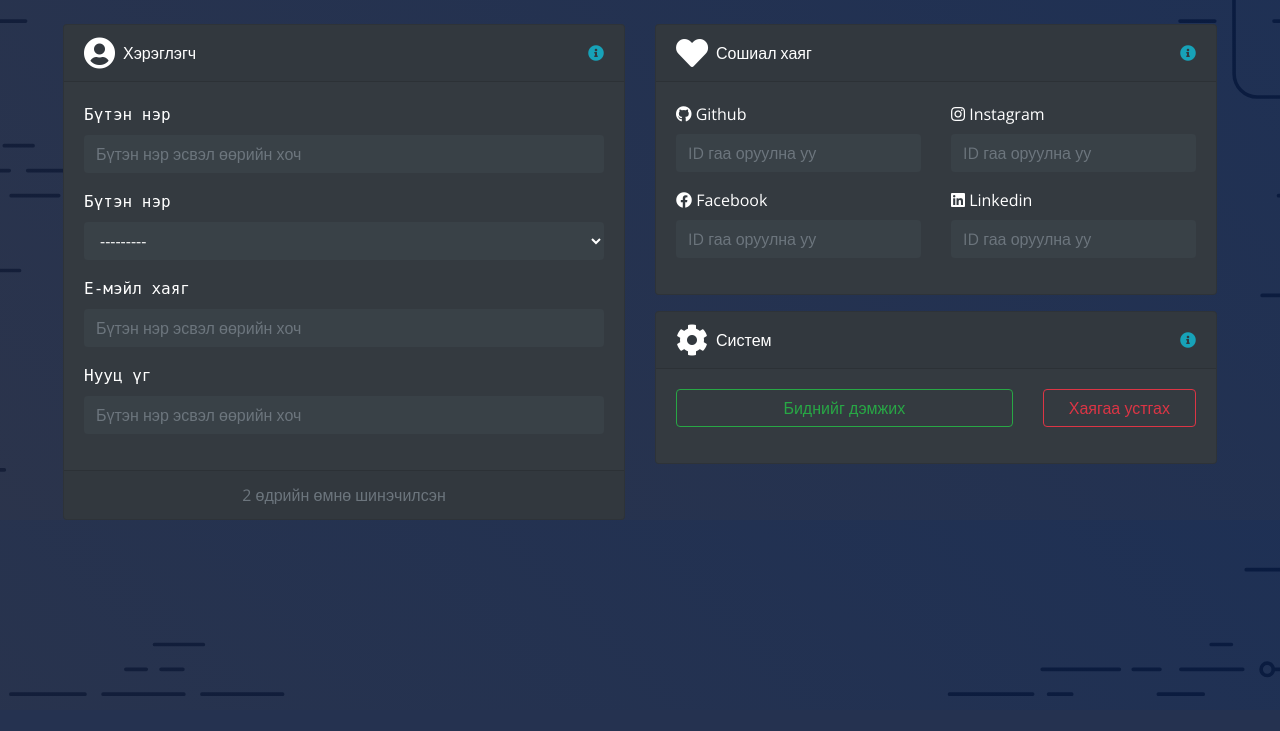
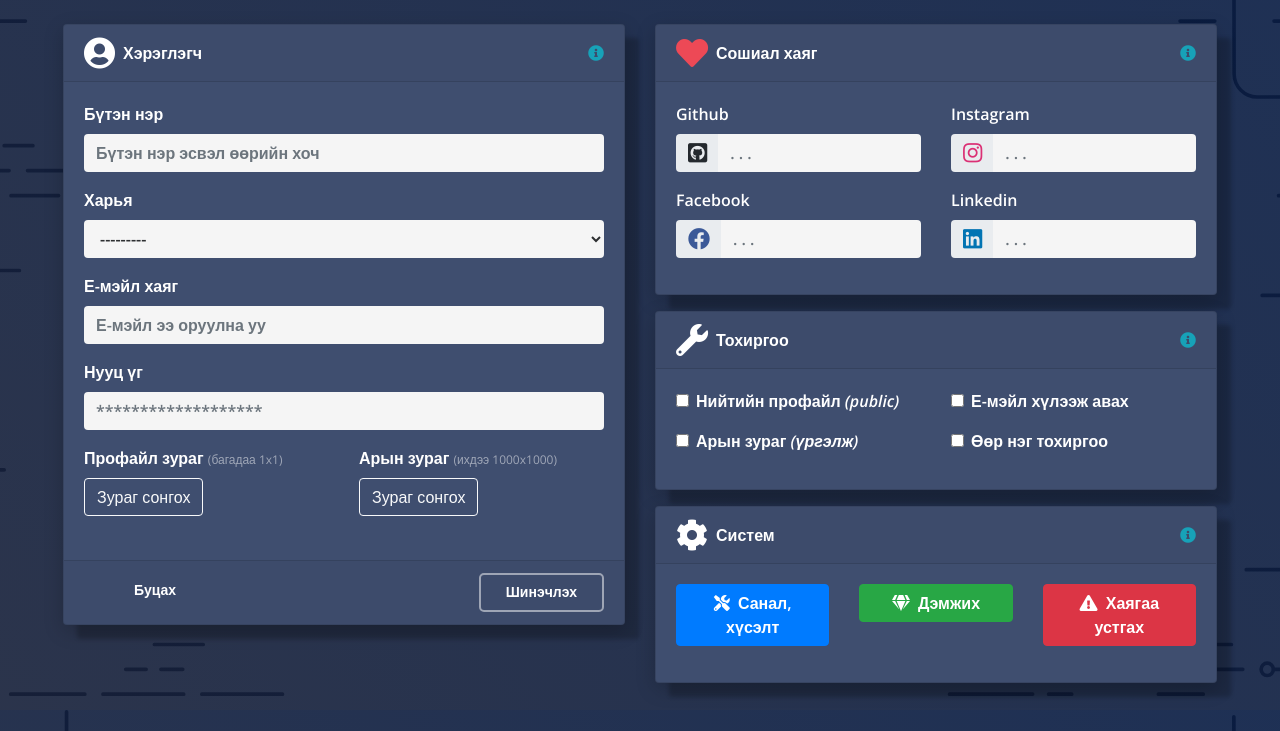
Before and after one commit to EnhboldH/OyuBook, a Django app: template src/backend/design/templates/users/profile-update.html in a window 1280 px wide. Shown: the part 90-821 px from the top of the page. Before the commit the page ends 786 px from the top, so only its background shows below. Run offline with Django 3.2, Linux system fonts and the light colour scheme; the template is opened without the code that fills it: values that come from a table or form of the project are taken from there, others are empty; the visitor is signed in with stand-in values (Sample User, id 1); some libraries are stand-ins or nearby versions.

Commit message:
updating user update page

```diff
--- a/src/backend/design/static/css/users/profile-update.css
+++ b/src/backend/design/static/css/users/profile-update.css
@@ -0,0 +1,74 @@
+body {
+  color: rgba(255, 255, 255, 1);
+}
+.profile-input {
+  box-shadow: none;
+  color: #2d2f31;
+  font-weight: 600;
+  border-radius: 4px;
+  background-color: rgba(245, 245, 245, 1);
+  border: none;
+}
+.input-label {
+  font-family: Open Sans, sans-serif;
+  font-weight: 550;
+}
+._back-btn {
+  border: none;
+}
+._back-btn:hover {
+  color: #bdbade;
+}
+.card {
+  background-color: #3f4e6f;
+  box-shadow: 14px 14px 4px 0 rgba(0, 0, 0, 0.2), 0 6px 20px 0 rgba(0, 0, 0, 0.19);
+}
+.card-header span {
+  font-family: Open Sans, sans-serif;
+  font-weight: 700;
+}
+.fa-user-circle:hover {
+  color: #ed4956;
+}
+.fa-heart {
+  color: #ed4956;
+}
+.fa-linkedin {
+  color: #0274b3;
+}
+.fa-github-square {
+  color: #24292e;
+}
+.fa-instagram {
+  color: #db3075;
+}
+.fa-facebook {
+  color: #3b5998;
+}
+.input-group-text {
+  background-color: #e9ecef;
+  border: none;
+}
+.fab {
+  font-size: 22px;
+}
+.border-success {
+  border-width: 2px !important;
+}
+.btn-default {
+  color: #949ba2;
+  background-color: transparent;
+  border-color: #505863;
+}
+.label-default {
+  background-color: #343c41;
+  font-family: Ubuntu Mono,monospace;
+  font-size: 12px;
+}
+._help-text {
+  font-size: 12px;
+  color: rgba(255, 255, 255, 0.5);
+}
+.form-control-file {
+  display: none;
+}
--- a/src/backend/design/templates/users/profile-update.html
+++ b/src/backend/design/templates/users/profile-update.html
@@ -3,44 +3,12 @@
 {% block stylesheets %}
   <link href="{% static 'css/users/profile-update.css' %}" rel="stylesheet">
 {% endblock %}
-{% block style %}
-<style>
-body {
-  color: white;
-}
-
-._profile {
-  background-color:rgba(0, 0, 0, 0.3);
-}
-.text-accent {
-    color: #9acc14;
-}
-.profile-input {
-  box-shadow: none;
-  color: #fff;
-  border-radius: 4px;
-  background-color: #394147;
-  border: none;
-}
-.profile-input:focus {
-  box-shadow: none;
-  color: #fff;
-  border-radius: 4px;
-  background-color: #394147;
-  border: none;
-}
-
-.link-input {
-  height: 30px;
-}
-</style>
-{% endblock %}
 {% block content %}
-<section id="main" class="d-flex">
+<section id="main" class="d-flex mb-5">
   <div class="container-fluid ml-5 mr-5 mt-4">
     <div class="row">
       <div class="col-6">
-        <div class="card bg-dark">
+        <div class="card">
           <div class="card-header">
             <div class="d-flex">
               <i class="fas fa-user-circle fa-2x"></i>
@@ -55,41 +23,62 @@ body {
             </div>
           </div>
           <div class="card-body">
-            <form method="post">
-              {% csrf_token %}
             <div class="form-group">
               <label>
-                  <span style="font-family: Ubuntu, Monospace;">Бүтэн нэр</span>
+                <span class="input-label">Бүтэн нэр</span>
               </label>
               {{ form.fullname }}
             </div>
             <div class="form-group">
               <label class="control-label">
-                  <span style="font-family: Ubuntu, Monospace;">Бүтэн нэр</span>
+                <span class="input-label">Харья</span>
               </label>
               {{ form.region }}
             </div>
-            </form>
             <div class="form-group">
               <label class="control-label">
-                <span style="font-family: Ubuntu, Monospace;">Е-мэйл хаяг</span>
+                <span class="input-label">Е-мэйл хаяг</span>
               </label>
-              {{ form.fullname }}
+              <input type="text" name="asd" maxlength="128" class="form-control profile-input" placeholder="Е-мэйл ээ оруулна уу" id="asd">
             </div>
             <div class="form-group">
               <label class="control-label">
-                <span style="font-family: Ubuntu, Monospace;">Нууц үг</span>
+                <span class="input-label">Нууц үг</span>
               </label>
-              {{ form.fullname }}
+              <input type="password" class="form-control profile-input" placeholder="*******************">
+            </div>
+            <div class="row">
+              <div class="form-group col-6">
+                <label class="control-label" for="avatar">
+                  <span class="input-label">Профайл зураг</span>
+                </label>
+                <span class="_help-text">(багадаа 1x1)</span>
+                <br>
+                <label class="btn btn-outline-light">
+                  <input id="avatar" type="file" onchange="$('#upload-file-avatar').text($(this).val());" class="form-control-file">Зураг сонгох
+                </label>
+                <span class="label label-default" id="upload-file-avatar"></span>
+              </div>
+              <div class="form-group col-6">
+                <label class="control-label" for="background_image">
+                  <span class="input-label">Арын зураг</span>
+                </label>
+                <span class="_help-text">(ихдээ 1000x1000)</span>
+                <label class="btn btn-outline-light" for="background_image">
+                  <input class="form-control-file" id="background_image" name="background_image" type="file" onchange="$('#upload-file-background').text($(this).val());">Зураг сонгох
+                </label>
+                <span class="label label-default" id="upload-file-background"></span>
               </div>
             </div>
-          <div class="card-footer text-muted text-center">
-            2 өдрийн өмнө шинэчилсэн
+          </div>
+          <div class="card-footer">
+            <a href="" class="btn get-btn float-left _back-btn">Буцах</a>
+            <button type="submit" class="btn get-btn float-right">Шинэчлэх</button>
           </div>
         </div>
       </div>
       <div class="col-6">
-        <div class="card bg-dark">
+        <div class="card">
           <div class="card-header">
             <div class="d-flex">
               <i class="fas fa-heart fa-2x"></i>
@@ -104,48 +93,110 @@ body {
             </div>
           </div>
           <div class="card-body">
-            <form method="post">
-              {% csrf_token %}
             <div class="row">
               <div class="form-group col-6">
                 <label class="control-label">
-                    <span>
-                      <i class="fab fa-github"></i> Github
-                    </span>
+                  <span class="input-label">Github</span>
                 </label>
+                <div class="input-group mb-3">
+                  <div class="input-group-prepend">
+                    <span class="input-group-text"><i class="fab fa-github-square"></i></span>
+                  </div>
                   {{ form.github_link }}
+                </div>
               </div>
               <div class="form-group col-6">
                 <label class="control-label">
-                    <span>
-                      <i class="fab fa-instagram"></i> Instagram
+                  <span class="input-label">Instagram</span>
+                </label>
+                <div class="input-group mb-3">
+                  <div class="input-group-prepend">
+                    <span class="input-group-text"><i class="fab fa-instagram"></i></span>
+                  </div>
+                  {{ form.insta_link }}
+                </div>
+              </div>
+            </div>
+            <div class="row mt-n3 mb-n3">
+              <div class="form-group col-6">
+                <label class="control-label">
+                  <span class="input-label">Facebook</span>
+                </label>
+                <div class="input-group mb-3">
+                  <div class="input-group-prepend">
+                    <span class="input-group-text"><i class="fab fa-facebook"></i></span>
+                  </div>
+                  {{ form.facebook_link }}
+                </div>
+              </div>
+              <div class="form-group col-6">
+                <label class="control-label">
+                  <span class="input-label">Linkedin</span>
+                </label>
+                <div class="input-group mb-3">
+                  <div class="input-group-prepend">
+                    <span class="input-group-text"><i class="fab fa-linkedin"></i></span>
+                  </div>
+                  <input type="text" name="linkedlin_link" maxlength="128" class="form-control profile-input" placeholder=". . ." id="id_linkedin_link">
+                </div>
+              </div>
+            </div>
+          </div>
+        </div>
+        <div class="card mt-3">
+          <div class="card-header">
+            <div class="d-flex">
+              <i class="fas fa-wrench fa-2x"></i>
+              <div class="ml-2 align-self-center">
+                <span>Тохиргоо</span>
+              </div>
+              <div class="ml-auto align-self-center">
+                <span data-toggle="tooltip" data-html="true" title="Нэмэлт мэдээлэл">
+                  <i class="fas fa-info-circle text-info"></i>
                 </span>
+              </div>
+            </div>
+          </div>
+          <div class="card-body">
+            <div class="row">
+              <div class="form-group col-6">
+                <div class="form-check">
+                  <input class="form-check-input" type="checkbox" value="" id="defaultCheck1">
+                  <label class="form-check-label" for="defaultCheck1">
+                    <span class="input-label">Нийтийн профайл <i>(public)</i></span>
                   </label>
-                  {{ form.insta_link }}
+                </div>
+              </div>
+              <div class="form-group col-6">
+                <div class="form-check">
+                  <input class="form-check-input" type="checkbox" value="" id="defaultCheck2">
+                  <label class="form-check-label" for="defaultCheck2">
+                    <span class="input-label">Е-мэйл хүлээж авах</span>
+                  </label>
+                </div>
               </div>
             </div>
             <div class="row">
               <div class="form-group col-6">
-                  <label class="control-label">
-                    <span>
-                      <i class="fab fa-facebook"></i> Facebook
-                    </span>
+                <div class="form-check">
+                  <input class="form-check-input" type="checkbox" value="" id="defaultCheck3">
+                  <label class="form-check-label" for="defaultCheck3">
+                    <span class="input-label">Арын зураг <i>(үргэлж)</i></span>
                   </label>
-                  {{ form.github_link }}
+                </div>
               </div>
               <div class="form-group col-6">
-                  <label class="control-label">
-                    <span>
-                      <i class="fab fa-linkedin"></i> Linkedin
-                    </span>
+                <div class="form-check">
+                  <input class="form-check-input" type="checkbox" value="" id="defaultCheck3">
+                  <label class="form-check-label" for="defaultCheck3">
+                    <span class="input-label">Өөр нэг тохиргоо</span>
                   </label>
-                  {{ form.insta_link }}
                 </div>
               </div>
-            </form>
             </div>
           </div>
-        <div class="card bg-dark mt-3">
+        </div>
+        <div class="card mt-3">
           <div class="card-header">
             <div class="d-flex">
               <i class="fas fa-cog fa-2x"></i>
@@ -160,17 +211,26 @@ body {
             </div>
           </div>
           <div class="card-body">
-            <form method="post">
-              {% csrf_token %}
             <div class="row">
-                <div class="form-group col-8">
-                  <button class="btn btn-block btn-outline-success"><span class="text-success">Биднийг дэмжих</span></button>
+              <div class="form-group col-4">
+                <button class="btn btn-block btn-primary">
+                  <i class="fas fa-tools mr-1"></i>
+                  <span class="input-label">Санал, хүсэлт</span>
+                </button>
               </div>
               <div class="form-group col-4">
-                  <button class="btn btn-block btn-outline-danger"><span class="text-danger">Хаягаа устгах</span></button>
+                <button class="btn btn-block btn-success">
+                  <i class="fas fa-gem mr-1"></i>
+                  <span class="input-label">Дэмжих</span>
+                </button>
+              </div>
+              <div class="form-group col-4">
+                <button class="btn btn-block btn-danger">
+                  <i class="fas fa-exclamation-triangle mr-1"></i>
+                  <span class="input-label">Хаягаа устгах</span>
+                </button>
               </div>
             </div>
-            </form>
           </div>
         </div>
       </div>
@@ -178,7 +238,5 @@ body {
   </div>
 </section>
 {% block scripts %}
-  <script src="{% static 'vendor/chartjs/js/chart.js' %}"></script>
-  <script src="{% static 'js/users/profile.js' %}"></script>
 {% endblock %}
 {% endblock %}
--- a/src/backend/design/templates/users/profile.html
+++ b/src/backend/design/templates/users/profile.html
@@ -15,7 +15,7 @@
 {% endblock %}
 {% block content %}
 <section id="main">
-  <div class="container-fluid mt-4 rounded _profile">
+  <div class="container mt-4 rounded _profile">
     <div class="row">
       <div class="col-5">
         <div class="row">
--- a/src/backend/modules/base/forms.py
+++ b/src/backend/modules/base/forms.py
@@ -54,8 +54,8 @@ class LoginForm(AuthenticationForm):
 
 class UserProfileUpdateForm(ModelForm):
 
-    background_image = forms.ImageField(label="Background Img", max_length=128, required=True)
-    avatar_image = forms.ImageField(label="Avatar Img", max_length=128, required=True)
+    background_image = forms.ImageField(label="Background Img", max_length=128, )
+    avatar_image = forms.ImageField(label="Avatar Img", max_length=128, )
 
     class Meta:
         model = OyuUserProfile
@@ -72,8 +72,8 @@ class UserProfileUpdateForm(ModelForm):
         self.fields['background_image'].widget.attrs['class'] = "form-control-file"
 
         self.fields['fullname'].widget.attrs['placeholder'] = "Бүтэн нэр эсвэл өөрийн хоч"
-        self.fields['facebook_link'].widget.attrs['placeholder'] = "ID гаа оруулна уу"
-        self.fields['insta_link'].widget.attrs['placeholder'] = "ID гаа оруулна уу"
-        self.fields['github_link'].widget.attrs['placeholder'] = "ID гаа оруулна уу"
+        self.fields['facebook_link'].widget.attrs['placeholder'] = ". . ."
+        self.fields['insta_link'].widget.attrs['placeholder'] = ". . ."
+        self.fields['github_link'].widget.attrs['placeholder'] = ". . ."
     def clean(self):
         return self.cleaned_data
```
Lines whose indentation alone changed are shown as unchanged.
